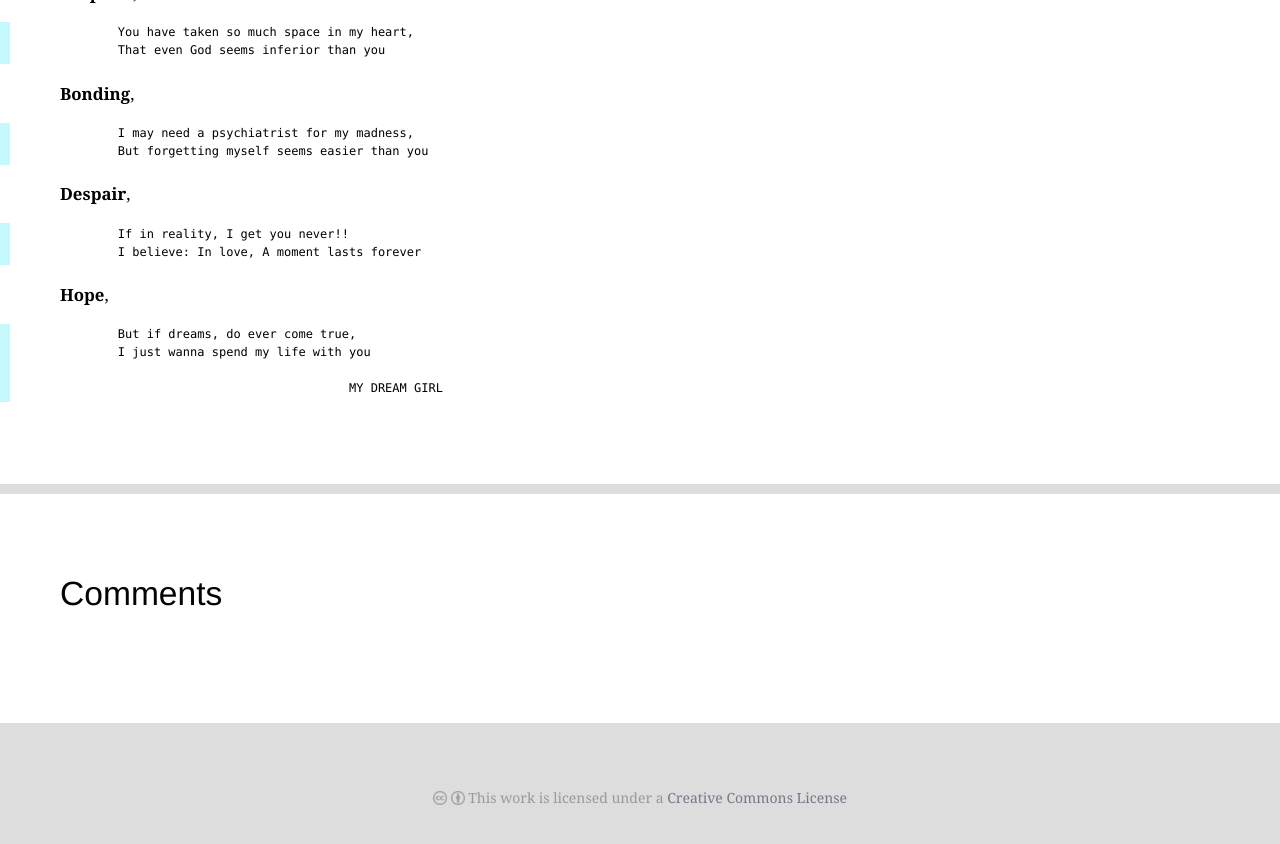
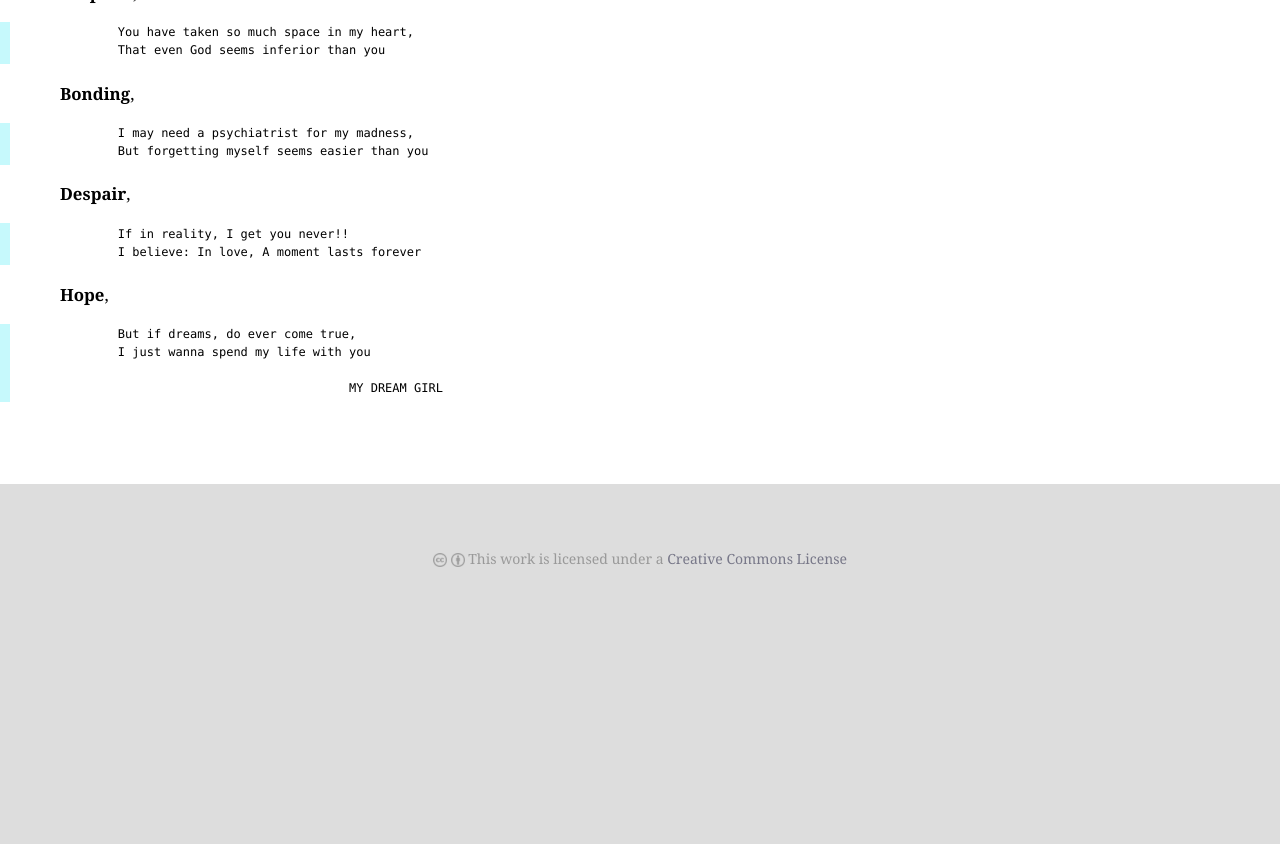
Before and after one commit to rohit01/blog_backup, a Jekyll site: the page built from _posts/2010-01-20-innocent-love.md, in a window 1280 px wide and 900 px high, scrolled down 700 px. Shown: the top 844 px of the window. Built offline with Jekyll 4.4.1, drawn with Linux system fonts in a browser that asks for light colours; some web fonts are replaced; Markdown is read by kramdown in place of the engine named in the settings; comment, search, counter and statistics services are not loaded; after the commit the page ends 1361 px from its top, so only the background shows below that.

Commit message:
comments fix

```diff
--- a/_layouts/default.html
+++ b/_layouts/default.html
@@ -76,7 +76,7 @@
       {{ content }}
     <!--/div-->
 
-    {% if page.disqus_comments %}
+    {% if page.extra_disqus_comments %}
       <div class="content sub">
         <h2 id="comments">Comments</h2>
         <div id="disqus_thread"></div>
```
Also changed, not shown: about/index.md (+1 -1 lines).
